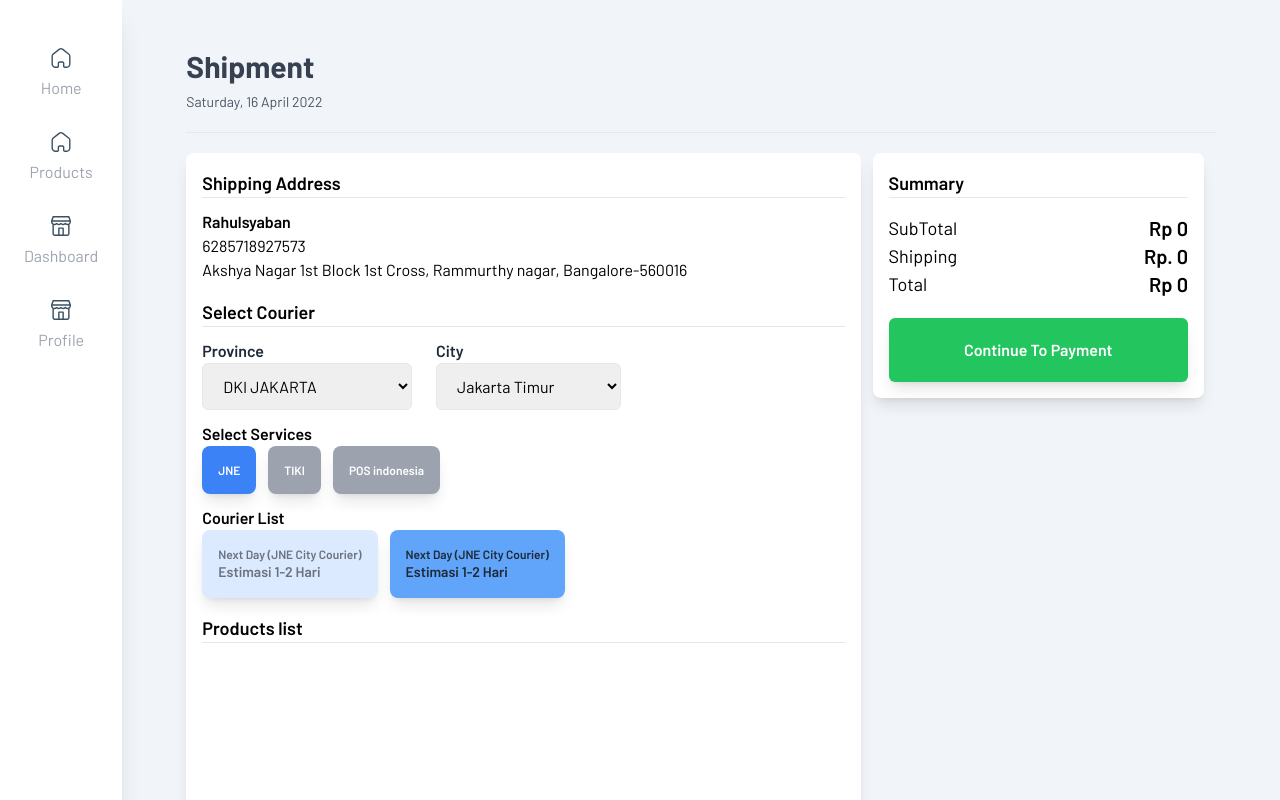
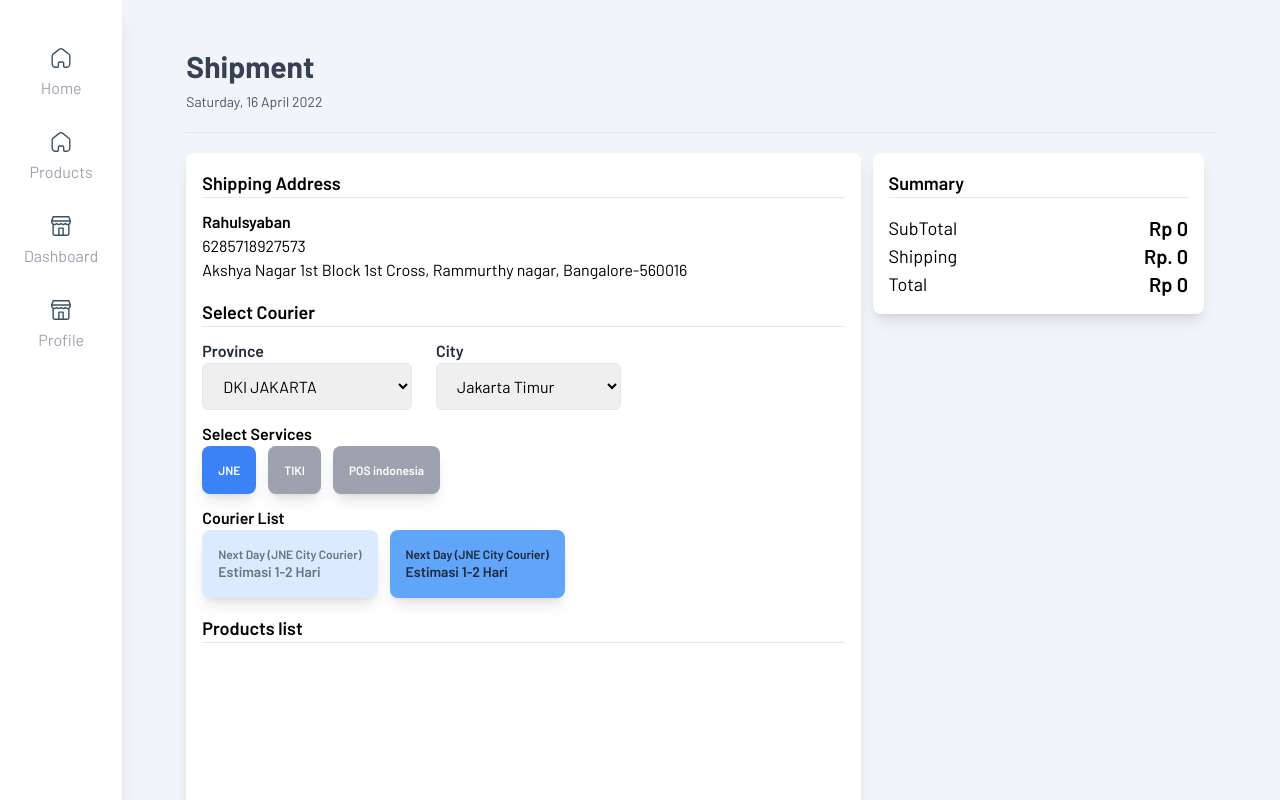
Before and after one commit to rahulsya/posmicro, a React (Create React App) app: page /shipment in a window 1280 px wide. Shown: the top 800 px of the page. Built offline with nearby package versions, Linux system fonts and the light colour scheme.

Commit message:
add state when carts is empty

```diff
--- a/src/pages/Shipment/SummaryCart.js
+++ b/src/pages/Shipment/SummaryCart.js
@@ -28,8 +28,9 @@ function SummaryCart({ data }) {
             </div>
           </div>
         </div>
-
-        <Button type="success" title="Continue To Payment" />
+        {carts.length > 0 && (
+          <Button type="success" title="Continue To Payment" />
+        )}
       </div>
     </>
   );
```
